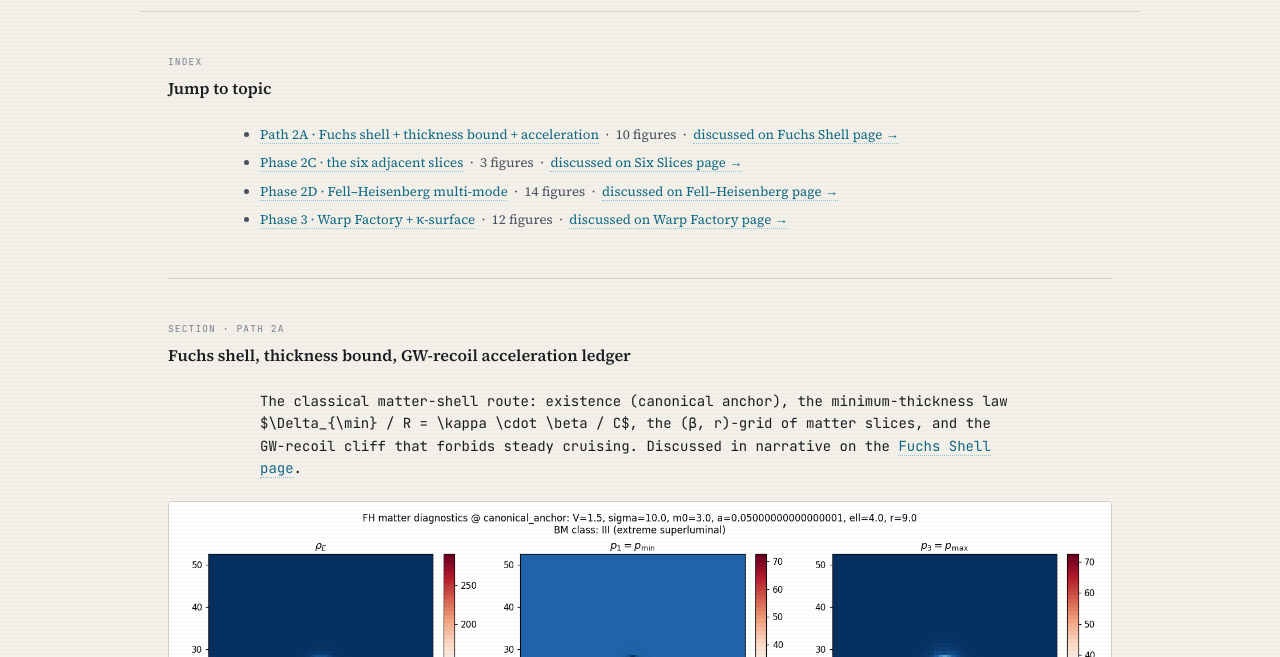
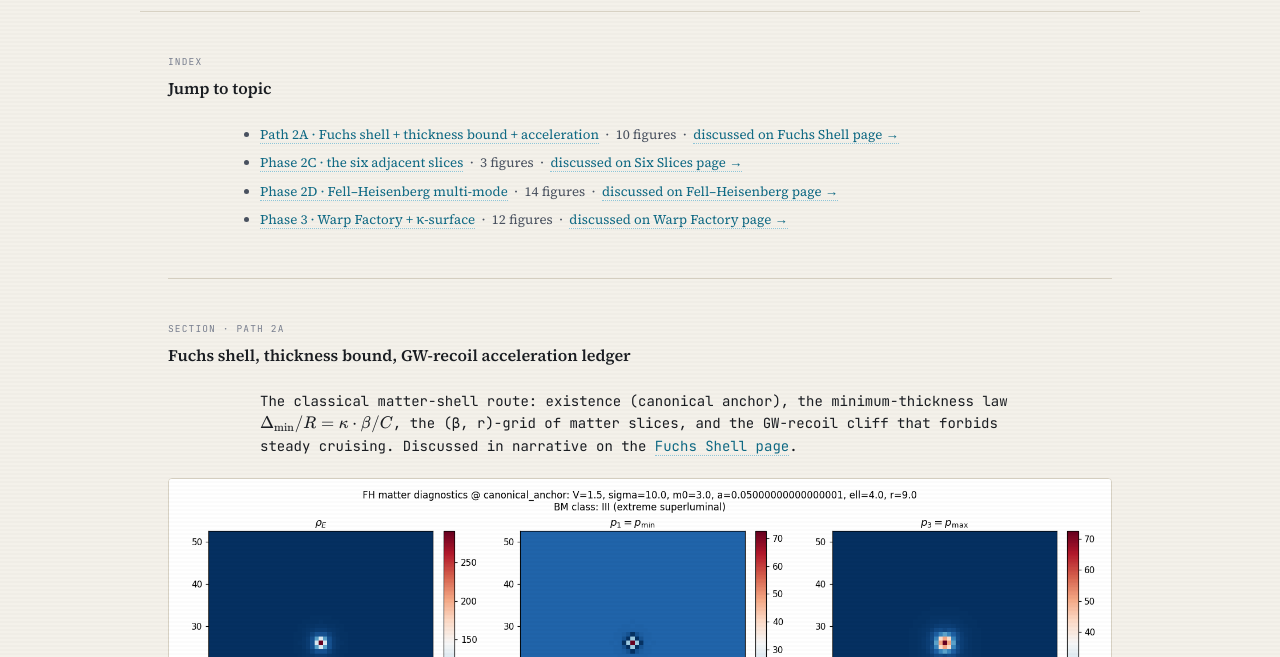
Before and after one commit to bshepp/alcubierre, a plain HTML site: page webpage/figures.html in a window 1280 px wide. Shown: the part 143-800 px from the top of the page. Drawn offline with nearby package versions, Linux system fonts and the light colour scheme.

Commit message:
webpage: add KaTeX auto-render and force UTF-8 charset on deploy
- Inject KaTeX 0.16.11 (CDN) + assets/katex-init.js across all 9 pages so inline \$...\$ and display \$\$...\$\$ math renders in the browser.

- deploy.ps1: post-sync pass forces Content-Type charset=utf-8 on .html/.css/.js so S3/CloudFront stop serving them as ambiguous text/html (which let some browsers fall back to Windows-1252 and mojibake Greek/math glyphs).

```diff
--- a/webpage/about.html
+++ b/webpage/about.html
@@ -7,6 +7,10 @@
 <link href="https://fonts.googleapis.com/css2?family=JetBrains+Mono:wght@300;400;500;600;700&family=Source+Serif+4:ital,opsz,wght@0,8..60,300;0,8..60,400;0,8..60,600;0,8..60,700;1,8..60,400&display=swap" rel="stylesheet">
 <link rel="stylesheet" href="assets/style.css">
 <script src="assets/theme.js"></script>
+<link rel="stylesheet" href="https://cdn.jsdelivr.net/npm/katex@0.16.11/dist/katex.min.css" crossorigin="anonymous">
+<script defer src="https://cdn.jsdelivr.net/npm/katex@0.16.11/dist/katex.min.js" crossorigin="anonymous"></script>
+<script defer src="https://cdn.jsdelivr.net/npm/katex@0.16.11/dist/contrib/auto-render.min.js" crossorigin="anonymous"></script>
+<script defer src="assets/katex-init.js"></script>
 </head>
 <body>
 
--- /dev/null
+++ b/webpage/assets/katex-init.js
@@ -0,0 +1,13 @@
+document.addEventListener("DOMContentLoaded", function () {
+  if (typeof renderMathInElement !== "function") return;
+  renderMathInElement(document.body, {
+    delimiters: [
+      { left: "$$", right: "$$", display: true },
+      { left: "\\[", right: "\\]", display: true },
+      { left: "$",  right: "$",  display: false },
+      { left: "\\(", right: "\\)", display: false }
+    ],
+    ignoredTags: ["script", "noscript", "style", "textarea", "pre", "code"],
+    throwOnError: false
+  });
+});
--- a/webpage/figures.html
+++ b/webpage/figures.html
@@ -7,6 +7,10 @@
 <link href="https://fonts.googleapis.com/css2?family=JetBrains+Mono:wght@300;400;500;600;700&family=Source+Serif+4:ital,opsz,wght@0,8..60,300;0,8..60,400;0,8..60,600;0,8..60,700;1,8..60,400&display=swap" rel="stylesheet">
 <link rel="stylesheet" href="assets/style.css">
 <script src="assets/theme.js"></script>
+<link rel="stylesheet" href="https://cdn.jsdelivr.net/npm/katex@0.16.11/dist/katex.min.css" crossorigin="anonymous">
+<script defer src="https://cdn.jsdelivr.net/npm/katex@0.16.11/dist/katex.min.js" crossorigin="anonymous"></script>
+<script defer src="https://cdn.jsdelivr.net/npm/katex@0.16.11/dist/contrib/auto-render.min.js" crossorigin="anonymous"></script>
+<script defer src="assets/katex-init.js"></script>
 </head>
 <body>
 
```
Also changed, not shown: webpage/fell-heisenberg.html (+4 -0 lines), webpage/fuchs-shell.html (+4 -0 lines), webpage/index.html (+4 -0 lines), webpage/notebooks.html (+4 -0 lines), webpage/roadmap.html (+4 -0 lines), webpage/six-slices.html (+4 -0 lines), webpage/warp-factory.html (+4 -0 lines), 1 other file.
